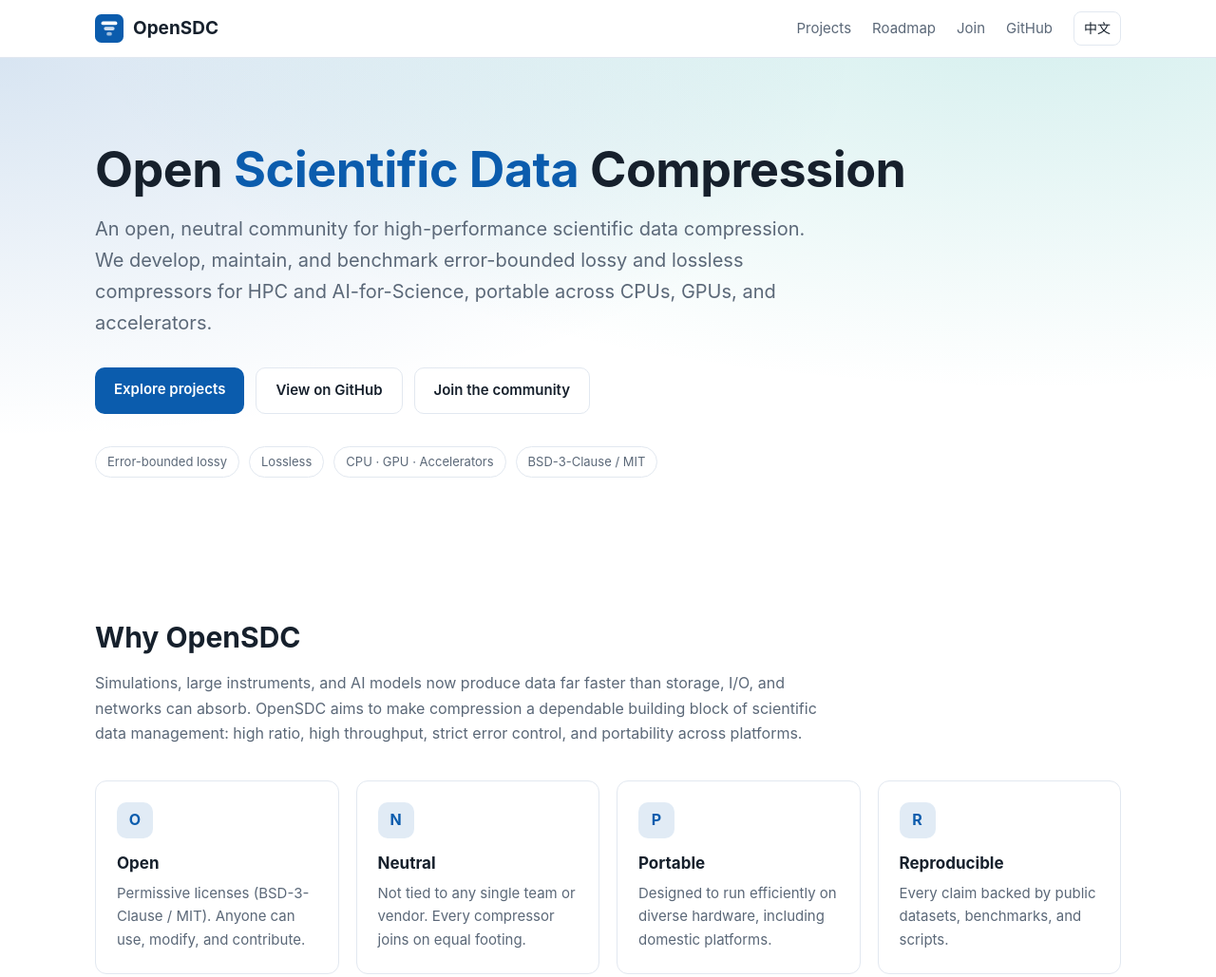
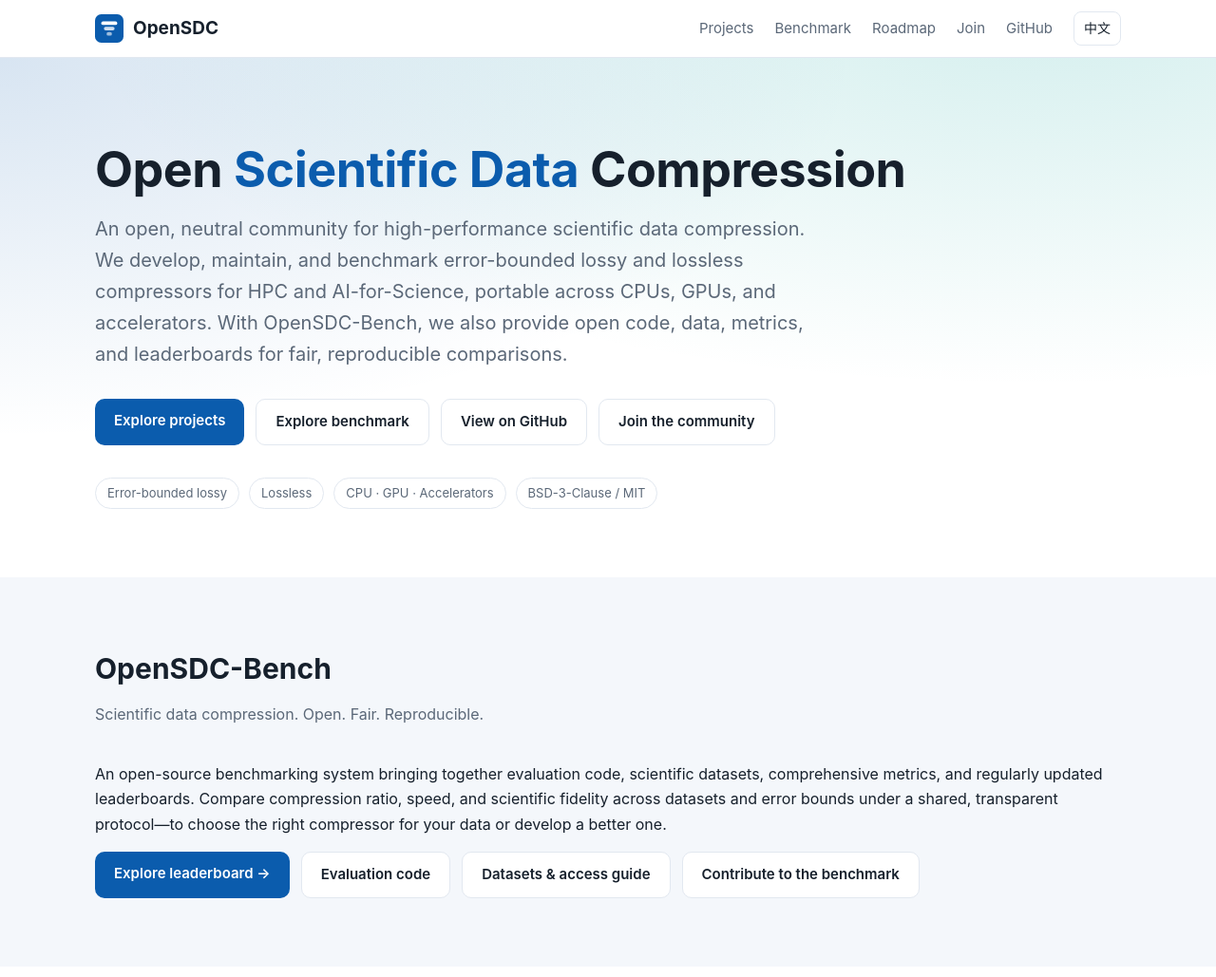
Before and after one commit to opensdc-org/opensdc-org.github.io, a plain HTML site: page index.html in a window 1280 px wide. Shown: the top 1029 px of the page at 95% size. Drawn offline with Linux system fonts and the light colour scheme.

Commit message:
add OpenSDC-Bench to OpenSDC mainpage

```diff
--- a/index.html
+++ b/index.html
@@ -45,6 +45,7 @@
 .links a.lang{color:var(--text)}
 .lang:hover{border-color:var(--brand);text-decoration:none}
 @media (max-width:760px){.links a.hide-sm{display:none}}
+@media (max-width:480px){.nav{height:auto;min-height:60px;flex-wrap:wrap;gap:8px;padding-top:10px;padding-bottom:10px}.links{gap:14px;flex-wrap:wrap}}
 
 /* hero */
 .hero{padding:88px 0 72px;background:
@@ -120,6 +121,7 @@
     </a>
     <nav class="links">
       <a class="hide-sm" href="#projects"><span data-en>Projects</span><span data-zh>项目</span></a>
+      <a href="/benchmark/"><span data-en>Benchmark</span><span data-zh>评测榜单</span></a>
       <a class="hide-sm" href="#roadmap"><span data-en>Roadmap</span><span data-zh>路线图</span></a>
       <a class="hide-sm" href="#join"><span data-en>Join</span><span data-zh>参与</span></a>
       <a href="https://github.com/opensdc-org">GitHub</a>
@@ -133,10 +135,11 @@
     <div class="wrap">
       <h1 data-en>Open <span>Scientific Data</span> Compression</h1>
       <h1 data-zh>开放<span>科学数据压缩</span>社区</h1>
-      <p class="lead" data-en>An open, neutral community for high-performance scientific data compression. We develop, maintain, and benchmark error-bounded lossy and lossless compressors for HPC and AI-for-Science, portable across CPUs, GPUs, and accelerators.</p>
-      <p class="lead" data-zh>一个开放、中立的高性能科学数据压缩社区。我们研发、维护和评测面向高性能计算与科学智能（AI4S）的误差可控有损压缩与无损压缩软件，支持多种 CPU、GPU 与加速器平台。</p>
+      <p class="lead" data-en>An open, neutral community for high-performance scientific data compression. We develop, maintain, and benchmark error-bounded lossy and lossless compressors for HPC and AI-for-Science, portable across CPUs, GPUs, and accelerators. With OpenSDC-Bench, we also provide open code, data, metrics, and leaderboards for fair, reproducible comparisons.</p>
+      <p class="lead" data-zh>一个开放、中立的高性能科学数据压缩社区。我们研发、维护和评测面向高性能计算与科学智能（AI4S）的误差可控有损压缩与无损压缩软件，支持多种 CPU、GPU 与加速器平台。同时通过 OpenSDC-Bench 提供开放的评测代码、数据、指标与榜单，支持公平、可复现的比较。</p>
       <div class="btns">
         <a class="btn primary" href="#projects"><span data-en>Explore projects</span><span data-zh>浏览项目</span></a>
+        <a class="btn ghost" href="/benchmark/"><span data-en>Explore benchmark</span><span data-zh>查看评测榜单</span></a>
         <a class="btn ghost" href="https://github.com/opensdc-org"><span data-en>View on GitHub</span><span data-zh>访问 GitHub</span></a>
         <a class="btn ghost" href="#join"><span data-en>Join the community</span><span data-zh>加入社区</span></a>
       </div>
@@ -148,6 +151,22 @@
       </div>
     </div>
   </div>
+
+  <section id="benchmark" class="alt">
+    <div class="wrap">
+      <h2>OpenSDC-Bench</h2>
+      <p class="sub" data-en>Scientific data compression. Open. Fair. Reproducible.</p>
+      <p class="sub" data-zh>科学数据压缩评测：开放、公平、可复现。</p>
+      <p data-en>An open-source benchmarking system bringing together evaluation code, scientific datasets, comprehensive metrics, and regularly updated leaderboards. Compare compression ratio, speed, and scientific fidelity across datasets and error bounds under a shared, transparent protocol—to choose the right compressor for your data or develop a better one.</p>
+      <p data-zh>集成开源评测代码、科学数据集、多维评测指标和持续更新的榜单。在统一、透明的协议下，比较不同压缩方法在不同数据集与误差界上的压缩率、速度和科学数据保真度，帮助用户选型，帮助开发者理解性能差异并优化方法。</p>
+      <div class="btns">
+        <a class="btn primary" href="/benchmark/"><span data-en>Explore leaderboard →</span><span data-zh>查看评测与榜单 →</span></a>
+        <a class="btn ghost" href="https://github.com/opensdc-org/OpenSDC-Bench"><span data-en>Evaluation code</span><span data-zh>评测代码</span></a>
+        <a class="btn ghost" href="https://github.com/opensdc-org/OpenSDC-Bench/tree/main/datasets"><span data-en>Datasets &amp; access guide</span><span data-zh>数据集与获取指南</span></a>
+        <a class="btn ghost" href="https://github.com/opensdc-org/OpenSDC-Bench/blob/main/CONTRIBUTING.md"><span data-en>Contribute to the benchmark</span><span data-zh>参与评测建设</span></a>
+      </div>
+    </div>
+  </section>
 
   <section id="about">
     <div class="wrap">
@@ -207,9 +226,9 @@
           <span class="status go"><span data-en>In progress · Coming soon</span><span data-zh>进行中，即将发布</span></span></div>
         <div class="step"><div>
           <h4><span data-en>Benchmark system &amp; leaderboard</span><span data-zh>评测系统与榜单</span></h4>
-          <p data-en>A reproducible evaluation platform with periodically published results on ratio, throughput, and error quality.</p>
-          <p data-zh>搭建可复现的评测平台，定期发布压缩比、吞吐与误差质量等榜单。</p></div>
-          <span class="status go"><span data-en>In progress · Coming soon</span><span data-zh>进行中，即将发布</span></span></div>
+          <p data-en><a href="/benchmark/">OpenSDC-Bench is live</a>, with open evaluation code and published results on compression ratio, throughput, and scientific fidelity. Contributions of compressors, datasets, metrics, and audited results are welcome.</p>
+          <p data-zh><a href="/benchmark/">OpenSDC-Bench 已上线</a>，提供开源评测代码，以及压缩率、吞吐量与科学数据保真度等公开结果。欢迎贡献压缩器、数据集、指标和可审计的评测结果。</p></div>
+          <span class="status go"><span data-en>Live · Expanding</span><span data-zh>已上线 · 持续扩展</span></span></div>
         <div class="step"><div>
           <h4><span data-en>Community meetings</span><span data-zh>定期研讨</span></h4>
           <p data-en>Regular member meetings and workshops, in collaboration with CCF and related open-source organizations.</p>
```
